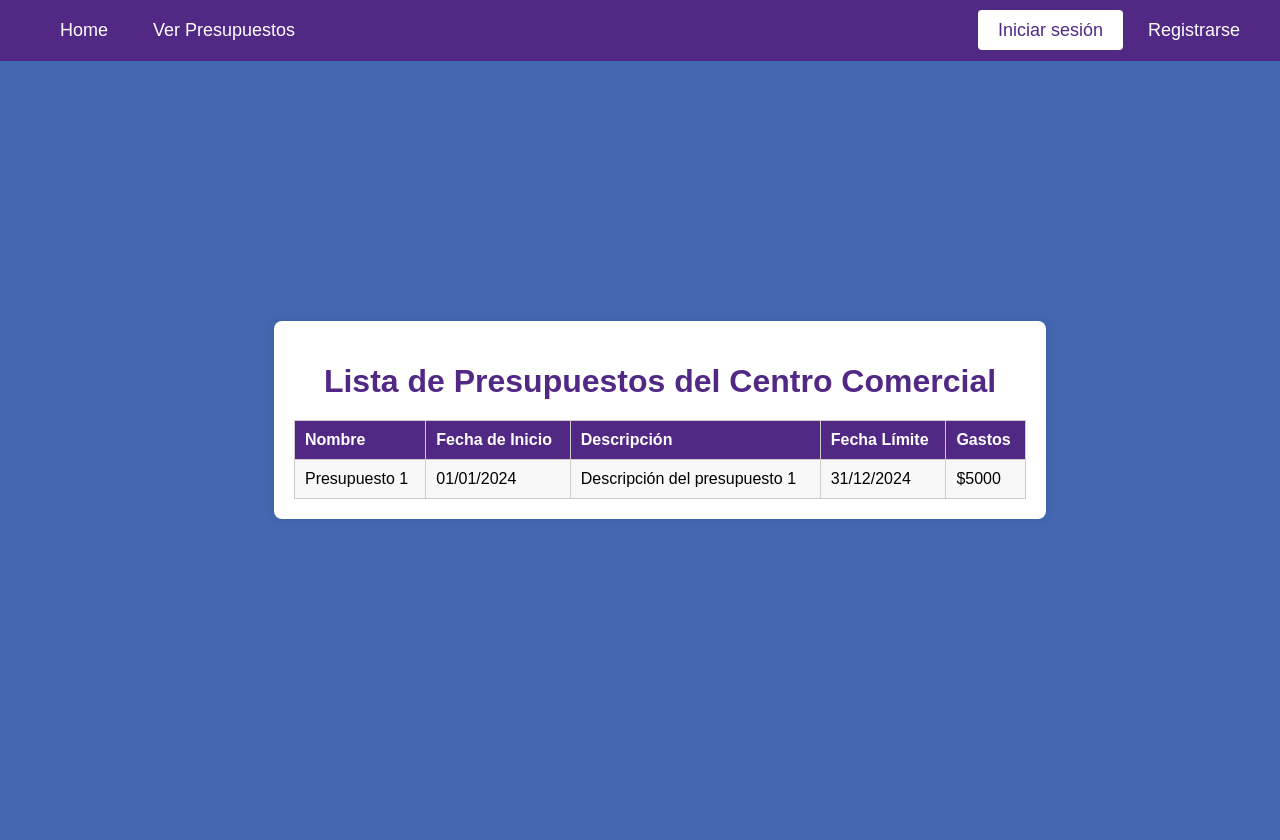
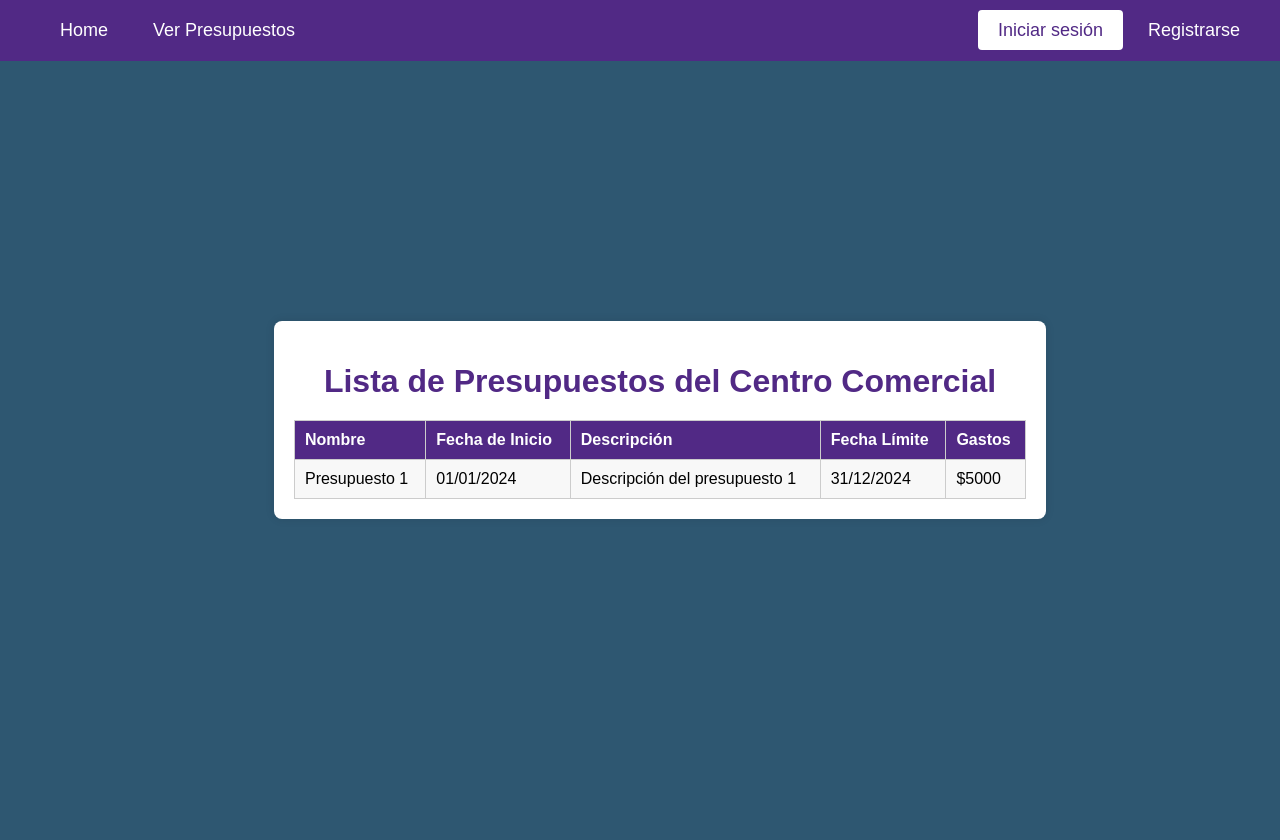
Before and after one commit to DanielMijango/erp-presupuesto, a Django app: page /mostrarPresupuestos/ in a window 1280 px wide. Run offline with Django 5.2, Linux system fonts and the light colour scheme.

Commit message:
ya furulan las vistas 2
te amo

```diff
--- a/erp/presupuesto/templates/mostrar-presupuestos.html
+++ b/erp/presupuesto/templates/mostrar-presupuestos.html
@@ -4,7 +4,7 @@
 <style>
     body {
         font-family: Arial, sans-serif;
-        background-color: #4367b1;
+        background-color: #2e5771;
         margin: 0;
         padding: 20px;
         display: flex;
```
